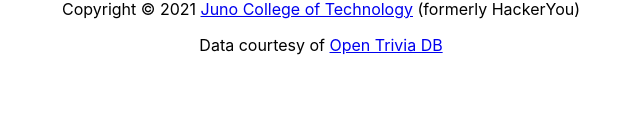
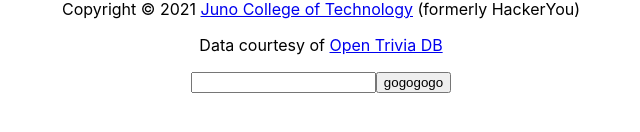
Before and after one commit to The-Film-Factory/the-film-factory, a React (Create React App) app: page /movie/1 in a window 1280 px wide. Shown: the part 168-300 px from the top of the page, without its empty margins (319-959 px from the left). Built offline with nearby package versions, Linux system fonts and the light colour scheme; no server answers.

Commit message:
added input

```diff
--- a/src/App.js
+++ b/src/App.js
@@ -3,6 +3,7 @@ import { useEffect, useState } from 'react';
 import axios from 'axios';
 
 import Movie from './Movie.js';
+import InputTest from './InputTest.js';
 
 function App() {
 
@@ -49,6 +50,7 @@ function App() {
             Data courtesy of <a href='https://opentdb.com/'> Open Trivia DB</a>
             </p>
         </footer>
+        <InputTest  />
     </div>
   );
 }
--- /dev/null
+++ b/src/InputTest.js
@@ -0,0 +1,39 @@
+import {useState} from 'react';
+import axios from 'axios';
+
+const InputTest = () => {
+  const [searchValue, setSearchValue] = useState("");
+
+  const getSearch = (e) => {
+    const inputVal = e;
+    setSearchValue(inputVal);
+  }
+
+  const makeQuery = (e) => {
+    e.preventDefault();
+    axios({
+                url: `https://api.themoviedb.org/3/search/movie/`,
+                method: "GET",
+                dataResponse: "json",
+                params: {
+                    api_key: "686f4b568f616a8066ae90d21c06dffe",
+                    query: searchValue
+            },
+            }).then((res) => {
+                console.log(searchValue);
+                let movieResults = res.data.results;
+                console.log(movieResults);
+            });
+
+
+  }
+  return(
+    <form onSubmit={makeQuery}>
+      <input type="text" value={searchValue} onChange={(e) => getSearch(e.target.value)} />
+      <button>gogogogo</button>
+    </form>
+  )
+}
+
+
+export default InputTest;
```
Also changed, not shown: 1 other file (tests, documents, lock files or other folders).
